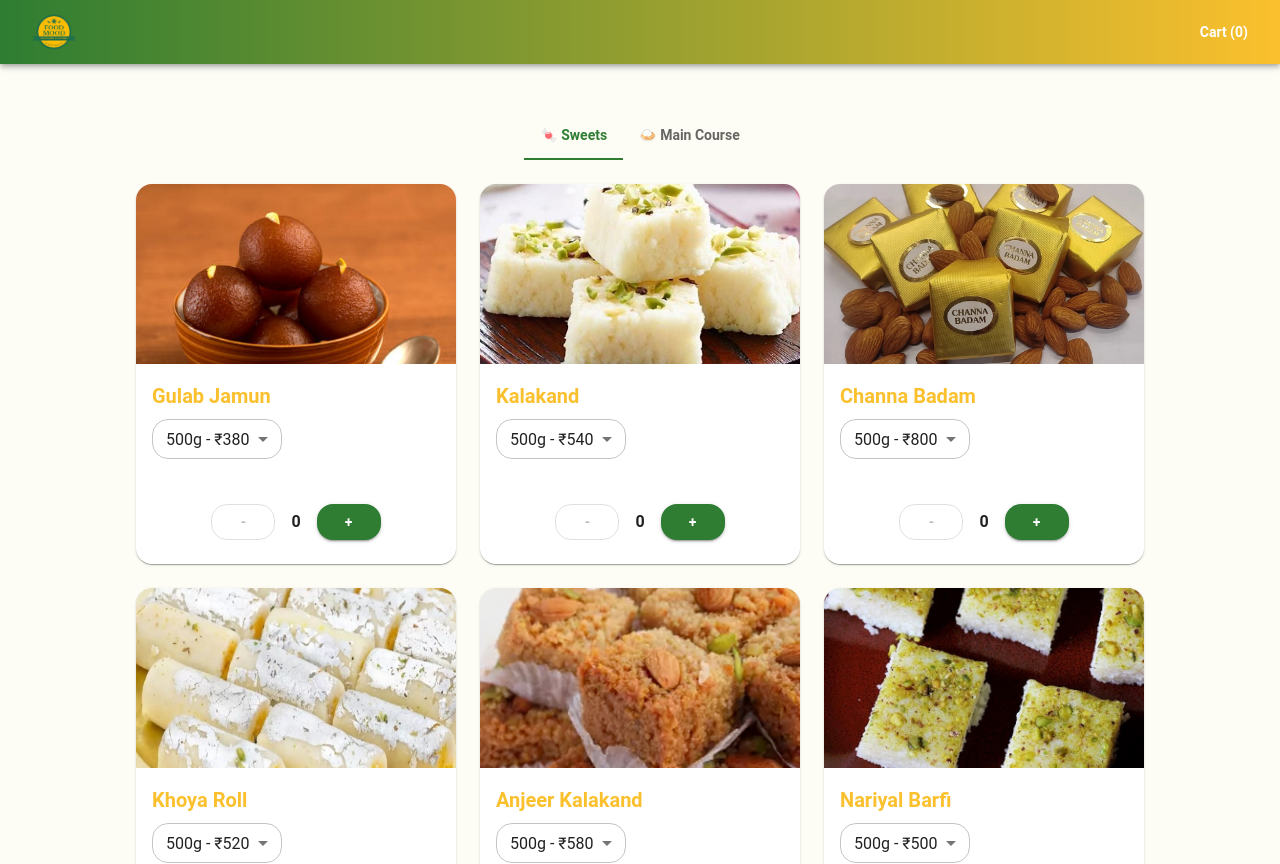
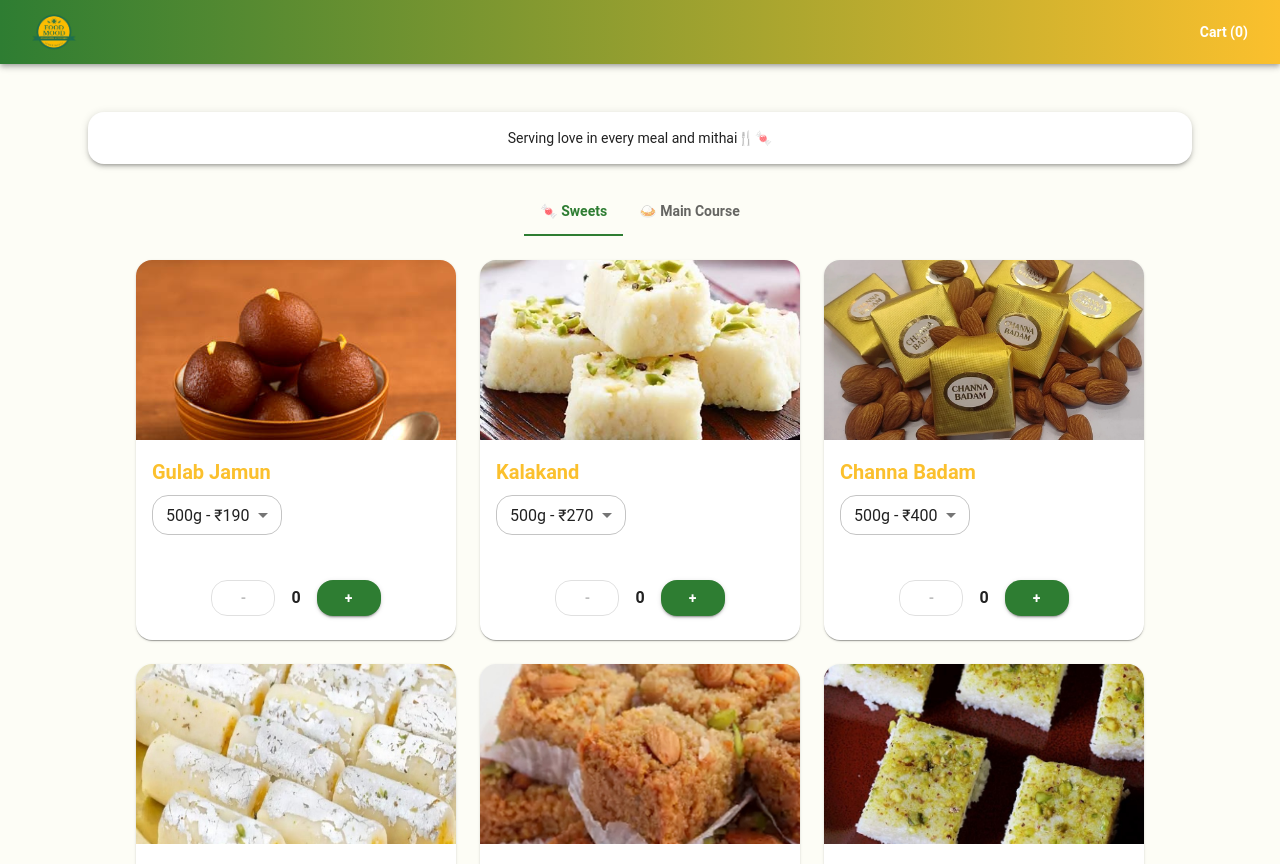
Before and after one commit to ArjunmMehra/foodmood, a React (Create React App) app: page / in a window 1280 px wide. Shown: the top 864 px of the page. Built offline with nearby package versions, Linux system fonts and the light colour scheme.

Commit message:
rate changed

```diff
--- a/src/data/menu.js
+++ b/src/data/menu.js
@@ -6,8 +6,8 @@ export const menu = {
       name: "Gulab Jamun",
       img: "images/gulab-jamun.jpg",
       variants: [
-        { label: "500g", price: 380 },
-        { label: "1kg", price: 720 },
+        { label: "500g", price: 190 },
+        { label: "1kg", price: 380 },
       ],
     },
     {
@@ -15,8 +15,8 @@ export const menu = {
       name: "Kalakand",
       img: "images/kalakand.jpeg",
       variants: [
-        { label: "500g", price: 540 },
-        { label: "1kg", price: 1050 },
+        { label: "500g", price: 270 },
+        { label: "1kg", price: 540 },
       ],
     },
     {
@@ -24,8 +24,8 @@ export const menu = {
       name: "Channa Badam",
       img: "images/channa-badam.jpeg",
       variants: [
-        { label: "500g", price: 800 },
-        { label: "1kg", price: 1550 },
+        { label: "500g", price: 400 },
+        { label: "1kg", price: 800 },
       ],
     },
     {
@@ -33,8 +33,8 @@ export const menu = {
       name: "Khoya Roll",
       img: "images/khoya-roll.jpeg",
       variants: [
-        { label: "500g", price: 520 },
-        { label: "1kg", price: 1000 },
+        { label: "500g", price: 260 },
+        { label: "1kg", price: 520 },
       ],
     },
     {
@@ -42,8 +42,8 @@ export const menu = {
       name: "Anjeer Kalakand",
       img: "images/anjeer-kalakand.jpeg",
       variants: [
-        { label: "500g", price: 580 },
-        { label: "1kg", price: 1100 },
+        { label: "500g", price: 290 },
+        { label: "1kg", price: 580 },
       ],
     },
     {
@@ -51,8 +51,8 @@ export const menu = {
       name: "Nariyal Barfi",
       img: "images/nariyal-barfi.jpeg",
       variants: [
-        { label: "500g", price: 500 },
-        { label: "1kg", price: 950 },
+        { label: "500g", price: 250 },
+        { label: "1kg", price: 500 },
       ],
     },
     {
@@ -60,8 +60,8 @@ export const menu = {
       name: "Lachha Rabri",
       img: "images/lachha-rabri.jpeg",
       variants: [
-        { label: "500g", price: 500 },
-        { label: "1kg", price: 950 },
+        { label: "500g", price: 250 },
+        { label: "1kg", price: 500 },
       ],
     },
     {
@@ -69,8 +69,8 @@ export const menu = {
       name: "Malai Chaap",
       img: "images/malai-chaap.jpeg",
       variants: [
-        { label: "500g", price: 500 },
-        { label: "1kg", price: 950 },
+        { label: "500g", price: 250 },
+        { label: "1kg", price: 500 },
       ],
     },
     {
@@ -78,8 +78,8 @@ export const menu = {
       name: "Kheer Mohan",
       img: "images/kheer-mohan.jpeg",
       variants: [
-        { label: "500g", price: 480 },
-        { label: "1kg", price: 900 },
+        { label: "500g", price: 240 },
+        { label: "1kg", price: 480 },
       ],
     },
     {
@@ -87,8 +87,8 @@ export const menu = {
       name: "Atta Ladoo",
       img: "images/atta-ladoo.jpeg",
       variants: [
-        { label: "500g", price: 500 },
-        { label: "1kg", price: 950 },
+        { label: "500g", price: 250 },
+        { label: "1kg", price: 500 },
       ],
     },
     {
@@ -96,8 +96,8 @@ export const menu = {
       name: "Besan Dry Fruit Ladoo",
       img: "images/besan-dry-fruit-ladoo.jpeg",
       variants: [
-        { label: "500g", price: 500 },
-        { label: "1kg", price: 950 },
+        { label: "500g", price: 250 },
+        { label: "1kg", price: 500 },
       ],
     },
     {
@@ -105,8 +105,8 @@ export const menu = {
       name: "Plain Boondi Ladoo",
       img: "images/plain-boondi-ladoo.jpeg",
       variants: [
-        { label: "500g", price: 300 },
-        { label: "1kg", price: 580 },
+        { label: "500g", price: 150 },
+        { label: "1kg", price: 300 },
       ],
     },
     {
@@ -114,8 +114,8 @@ export const menu = {
       name: "Desi Ghee Boondi Ladoo",
       img: "images/desi-ghee-boondi-ladoo.jpeg",
       variants: [
-        { label: "500g", price: 440 },
-        { label: "1kg", price: 850 },
+        { label: "500g", price: 220 },
+        { label: "1kg", price: 440 },
       ],
     },
     {
@@ -123,8 +123,8 @@ export const menu = {
       name: "Kaju Barfi",
       img: "images/kaju-barfi.jpeg",
       variants: [
-        { label: "500g", price: 900 },
-        { label: "1kg", price: 1750 },
+        { label: "500g", price: 450 },
+        { label: "1kg", price: 900 },
       ],
     },
   ],
--- a/src/pages/Home.js
+++ b/src/pages/Home.js
@@ -13,6 +13,7 @@ import {
   Tab,
   Select,
   MenuItem,
+  Paper
 } from "@mui/material";
 import { menu } from "../data/menu";
 
@@ -134,11 +135,15 @@ export default function Home({ goToCart }) {
 
   return (
     <Box sx={{ padding: "24px", minHeight: "100vh" }}>
-      <Tabs
-        value={selectedTab}
-        onChange={(e, v) => setSelectedTab(v)}
-        centered
+      <Paper
+        elevation={3}
+        sx={{ padding: "16px", marginBottom: "24px", textAlign: "center" }}
       >
+        <Typography variant="body2">
+          Serving love in every meal and mithai🍴🍬
+        </Typography>
+      </Paper>
+      <Tabs value={selectedTab} onChange={(e, v) => setSelectedTab(v)} centered>
         <Tab label="🍬 Sweets" />
         <Tab label="🍛 Main Course" />
       </Tabs>
```
